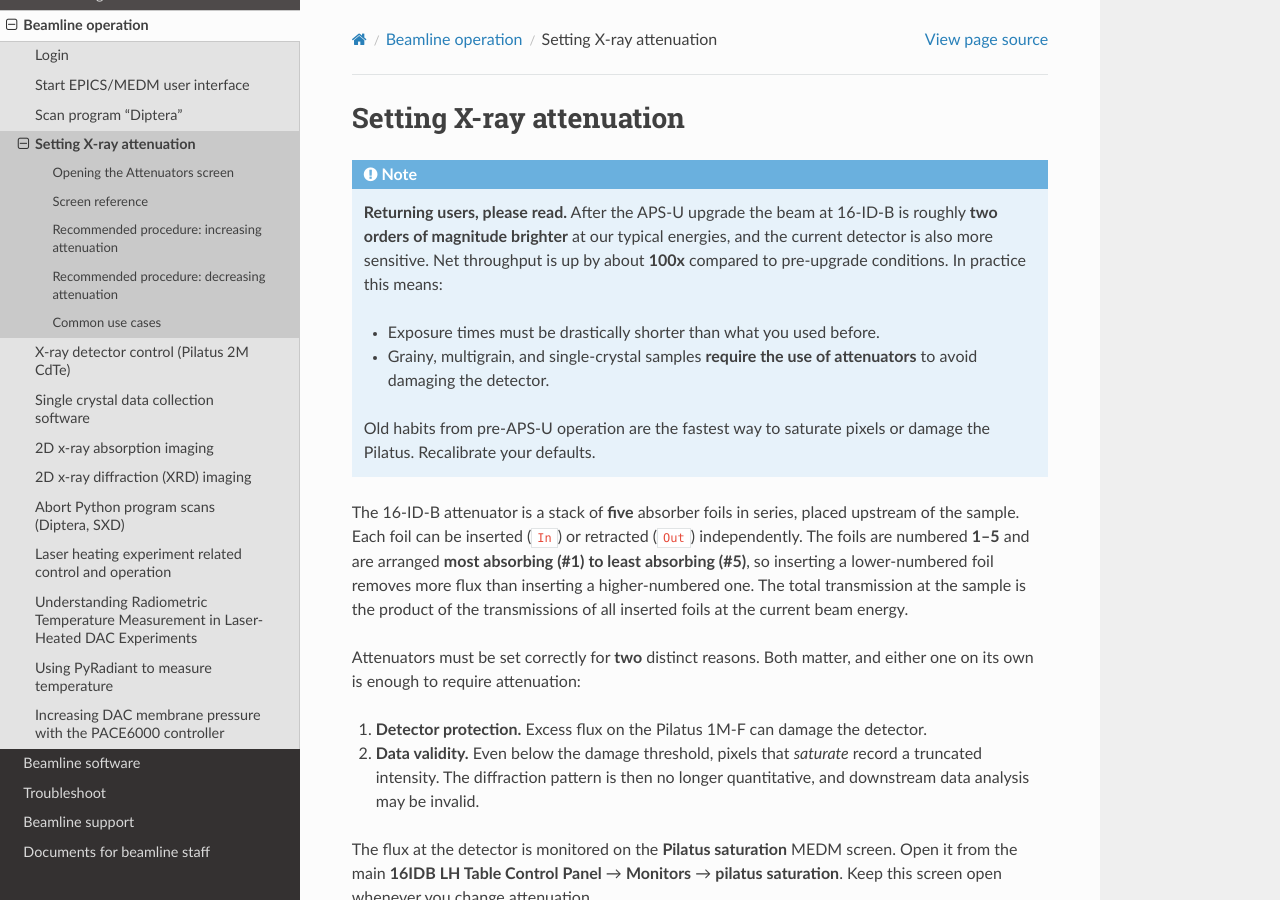
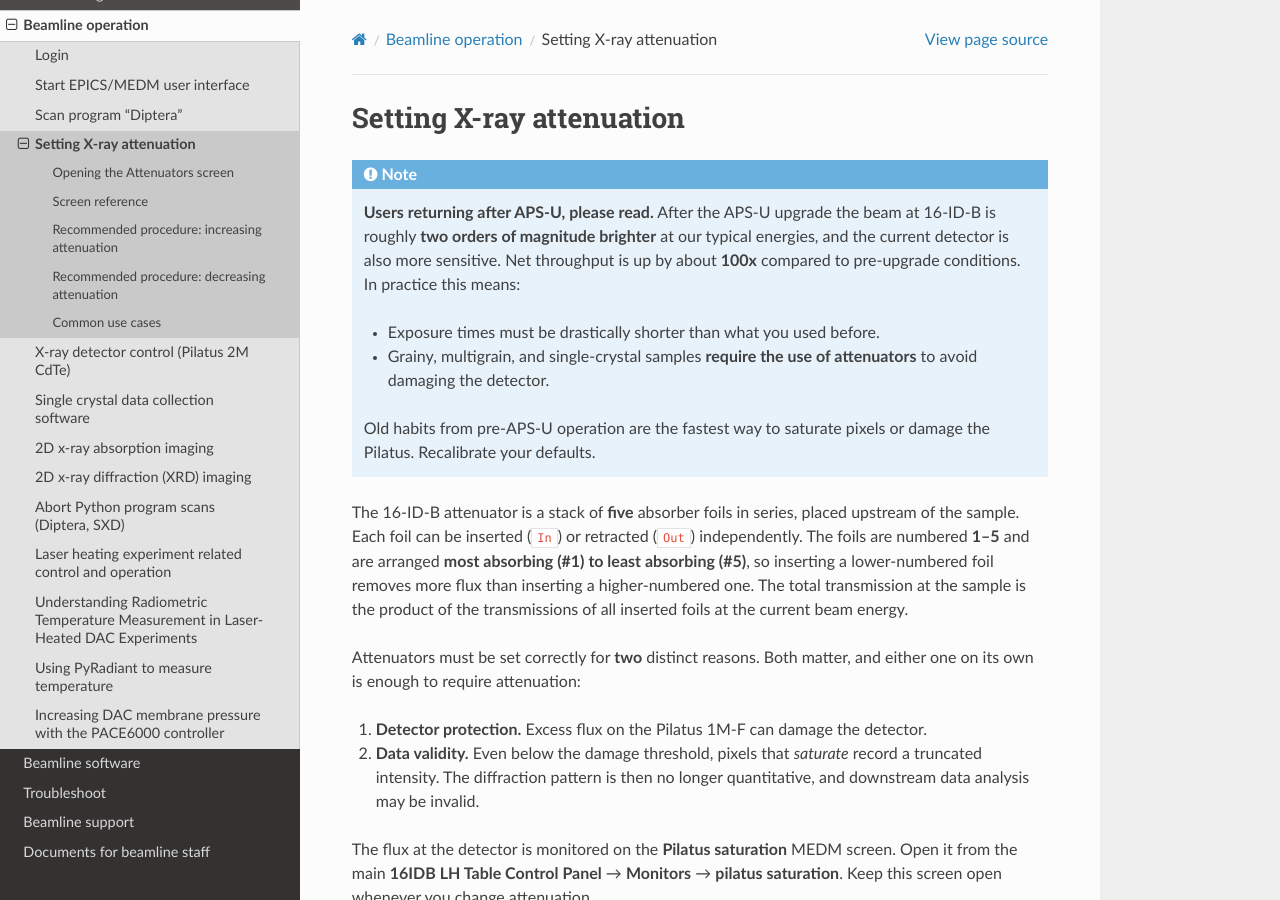
Before and after one commit to hrubiak/16-ID-B, a Sphinx documentation site: the page built from docs/source/operations/item_004_attenuators.rst, in a window 1280 px wide and 900 px high. Built offline with Sphinx 7.4.7 and the Read the Docs theme 3.1.0, drawn with Linux system fonts in a browser that asks for light colours.

Commit message:
Update item_004_attenuators.rst

```diff
--- a/docs/source/operations/item_004_attenuators.rst
+++ b/docs/source/operations/item_004_attenuators.rst
@@ -3,7 +3,7 @@
 Setting X-ray attenuation
 -------------------------
 
-.. note:: **Returning users, please read.** After the APS-U upgrade the
+.. note:: **Users returning after APS-U, please read.** After the APS-U upgrade the
    beam at 16-ID-B is roughly **two orders of magnitude brighter** at our
    typical energies, and the current detector is also more sensitive. Net
    throughput is up by about **100x** compared to pre-upgrade conditions.
```
